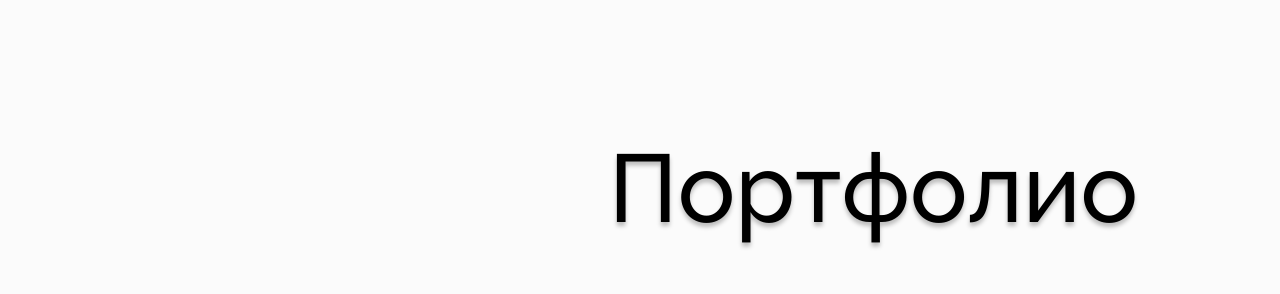
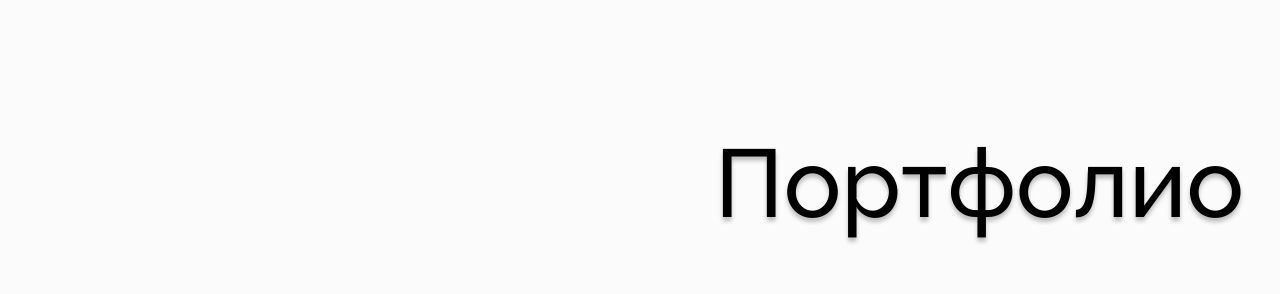
Before and after one commit to N01im1T/hairdresser-website, a website: page static/index.html in a window 1280 px wide. Shown: the part 3400-3694 px from the top of the page. Drawn offline with nearby package versions, Linux system fonts and the light colour scheme; a script that the page names is missing.

Commit message:
refactor: refactor portfolio section

```diff
--- a/static/index.html
+++ b/static/index.html
@@ -1188,14 +1188,12 @@
         </div>
       </div>
     </section>
-    <section id="portfolio">
+    <section id="portfolio" class="portfolio">
       <h2>Портфолио</h2>
 
       <div
         id="slider-container"
         class="slider splide"
-        itemscope
-        itemtype="http://schema.org/ItemList"
       >
         <div class="splide__track">
           <ul class="splide__list"></ul>
--- a/static/style.css
+++ b/static/style.css
@@ -530,24 +530,15 @@ a:visited {
 
 /* Portfolio */
 
-#portfolio h2 {
+.portfolio {
   display: flex;
-  justify-content: right;
+  flex-direction: column;
+  justify-items: center;
+  align-items: flex-end;
+  gap: 5.6rem;
 
-  font-size: 96px;
-  font-weight: 500;
-
-  margin: 77px 142px 91px;
-
-  text-shadow: 0 4px 4px rgba(0, 0, 0, 0.25);
-}
-
-/* Portfolio slider */
-
-#portfolio {
-  position: relative;
-
-  margin-bottom: 153px;
+  margin: 0 1.125rem 0 1.125rem;
+  padding: 4.5rem 1.125rem 4.5rem 1.125rem;
 }
 
 .slider {
```
